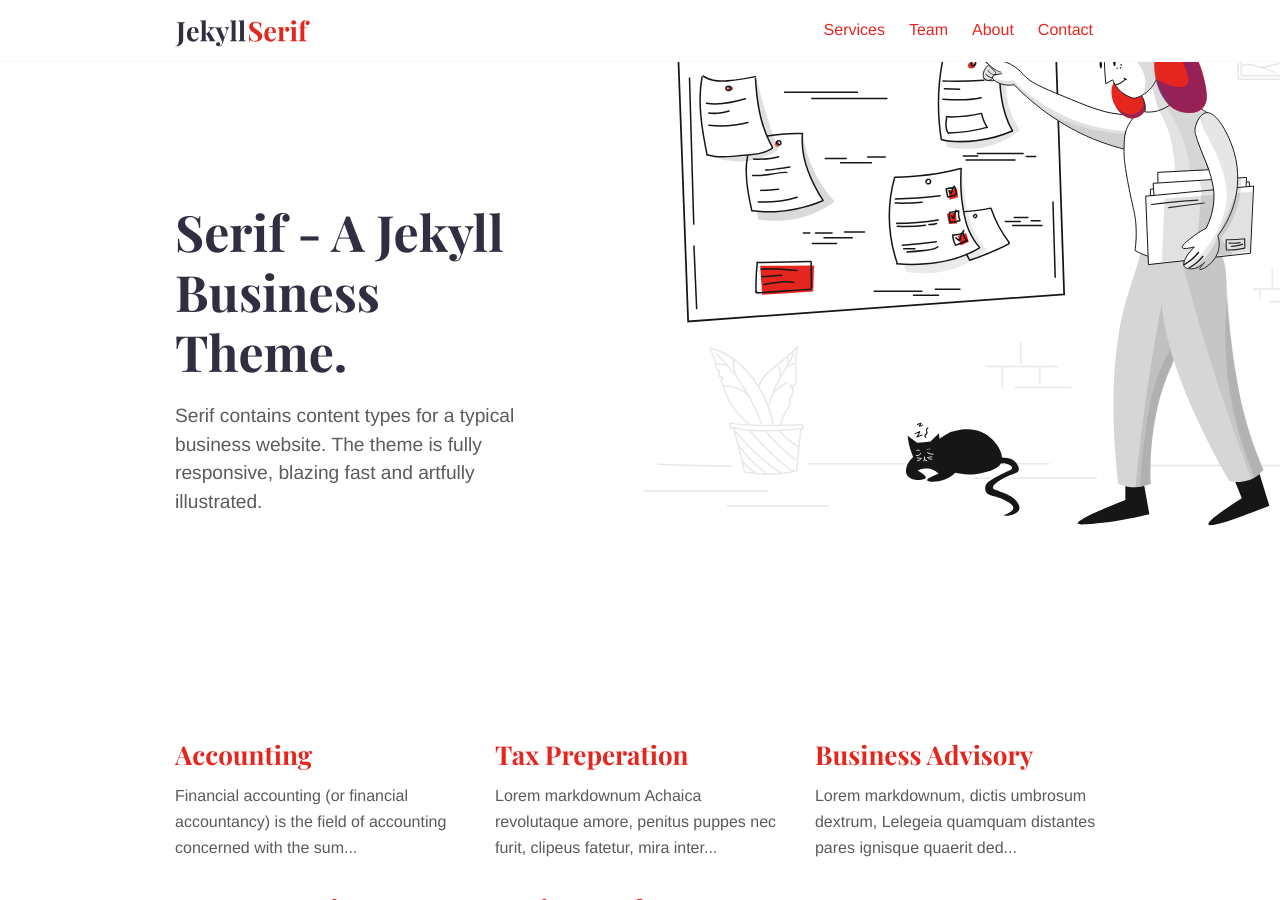
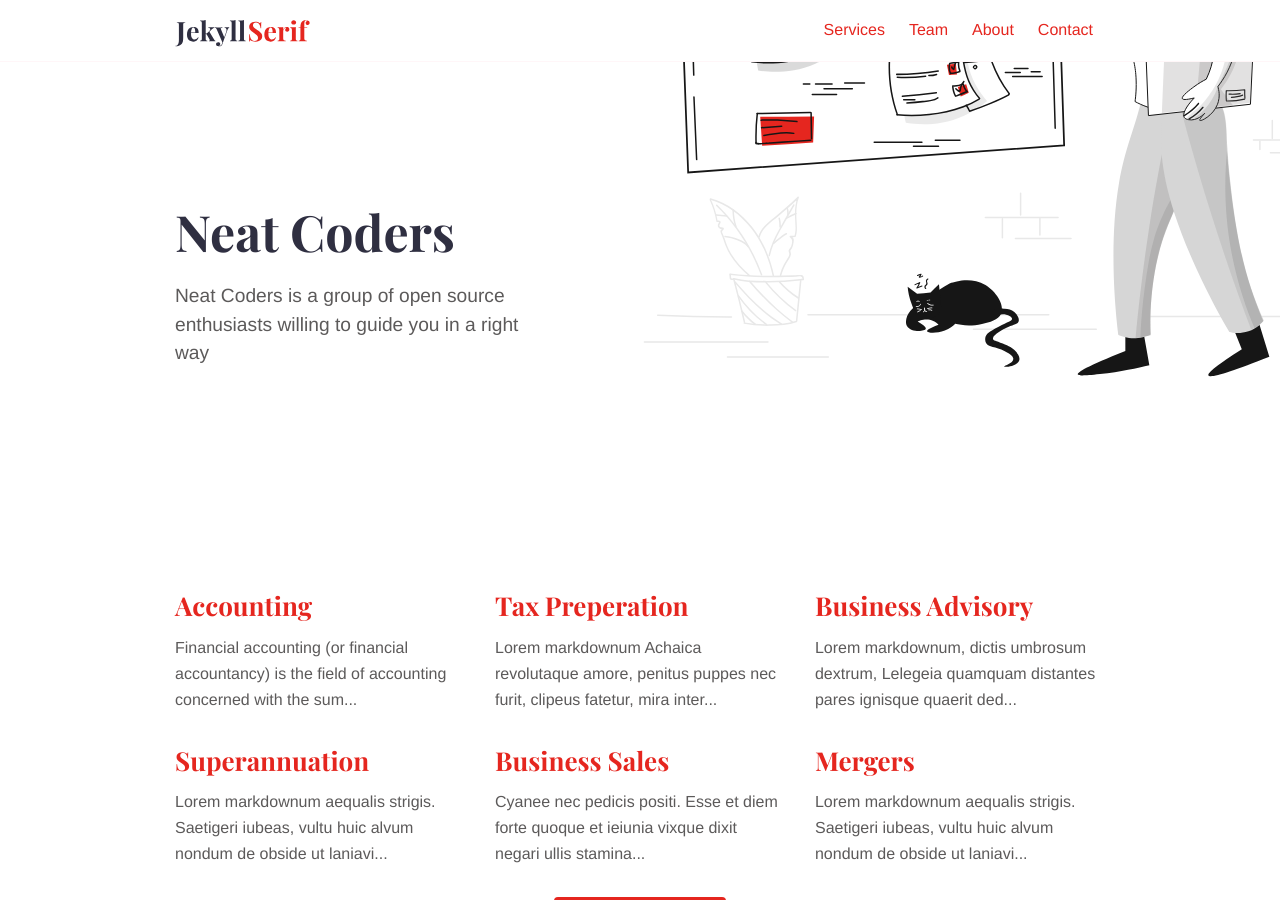
Before and after one commit to NeatCoders/neatcoders.github.io, a Jekyll site: the page built from index.md, in a window 1280 px wide and 900 px high. Built offline with Jekyll 4.4.1, drawn with Linux system fonts in a browser that asks for light colours.

Commit message:
Update index.md

```diff
--- a/index.md
+++ b/index.md
@@ -1,12 +1,12 @@
 ---
-title: Jekyll Serif Theme
+title: Neat Coders
 layout: home
-description: Jekyll Serif contains content types for a typical business website. The theme is fully responsive, blazing fast and artfully illustrated.
+description: Neat Coders is a group of open source enthusiasts willing to guide you in a right way.
 intro_image: "images/illustrations/pointing.svg"
 intro_image_absolute: true
 intro_image_hide_on_mobile: true
 ---
 
-# Serif - A Jekyll Business Theme.
+# Neat Coders
 
-Serif contains content types for a typical business website. The theme is fully responsive, blazing fast and artfully illustrated.
+Neat Coders is a group of open source enthusiasts willing to guide you in a right way
```
